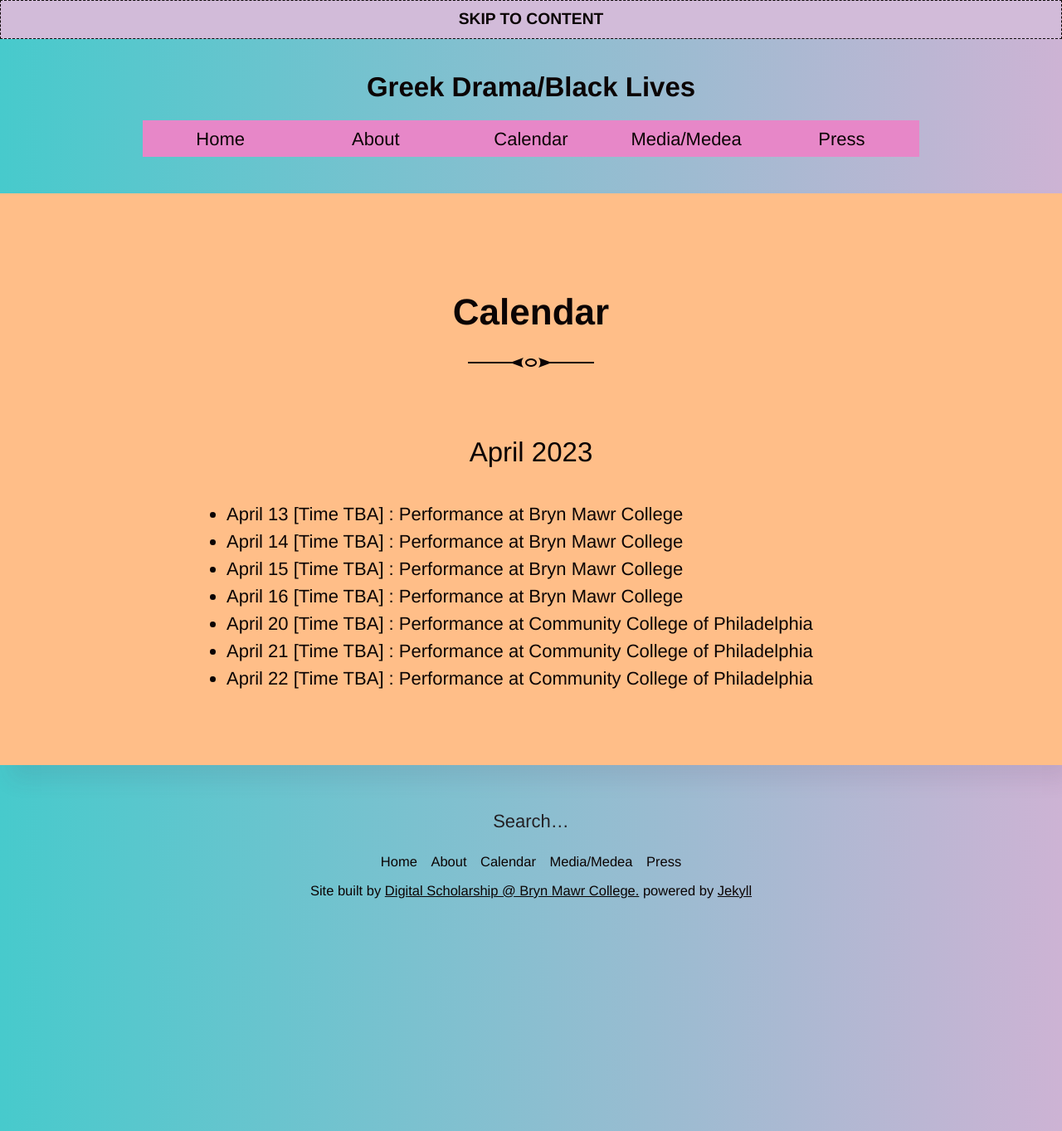
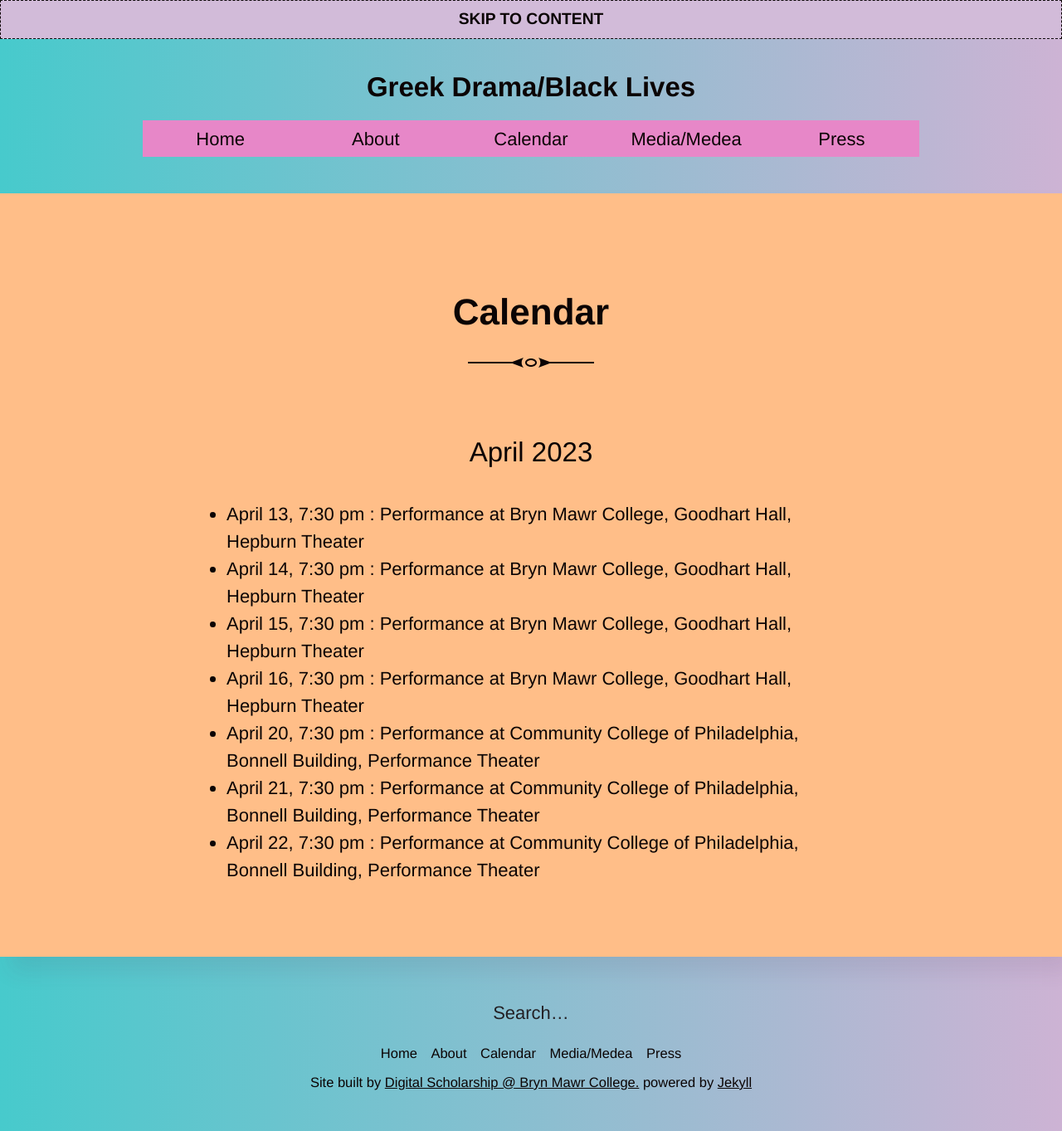
Before and after one commit to digbmc/media-medea, a Jekyll site: the page built from calendar.md, in a window 1280 px wide. Shown: the whole page at 83% size. Built offline with Jekyll 4.4.1, drawn with Linux system fonts in a browser that asks for light colours.

Commit message:
Update performance times and locations

```diff
--- a/calendar.md
+++ b/calendar.md
@@ -6,10 +6,10 @@ permalink: /calendar/
 
 ## April 2023
 
-- April 13 [Time TBA] : Performance at Bryn Mawr College
-- April 14 [Time TBA] : Performance at Bryn Mawr College
-- April 15 [Time TBA] : Performance at Bryn Mawr College
-- April 16 [Time TBA] : Performance at Bryn Mawr College
-- April 20 [Time TBA] : Performance at Community College of Philadelphia
-- April 21 [Time TBA] : Performance at Community College of Philadelphia
-- April 22 [Time TBA] : Performance at Community College of Philadelphia
+- April 13, 7:30 pm : Performance at Bryn Mawr College, Goodhart Hall, Hepburn Theater
+- April 14, 7:30 pm : Performance at Bryn Mawr College, Goodhart Hall, Hepburn Theater
+- April 15, 7:30 pm : Performance at Bryn Mawr College, Goodhart Hall, Hepburn Theater
+- April 16, 7:30 pm : Performance at Bryn Mawr College, Goodhart Hall, Hepburn Theater
+- April 20, 7:30 pm : Performance at Community College of Philadelphia, Bonnell Building, Performance Theater
+- April 21, 7:30 pm : Performance at Community College of Philadelphia, Bonnell Building, Performance Theater
+- April 22, 7:30 pm : Performance at Community College of Philadelphia, Bonnell Building, Performance Theater
```
